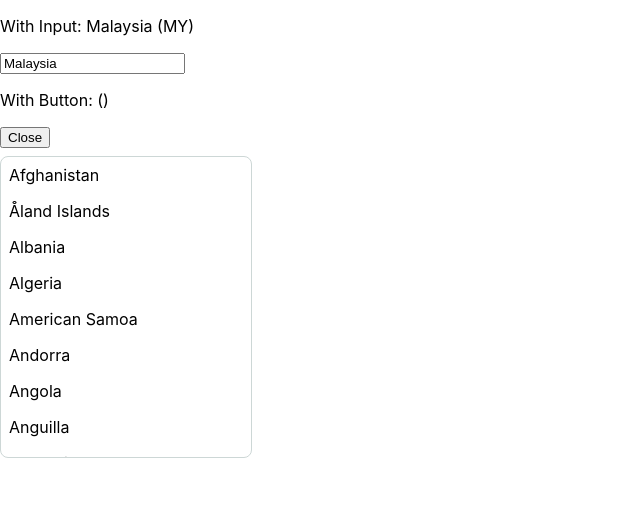
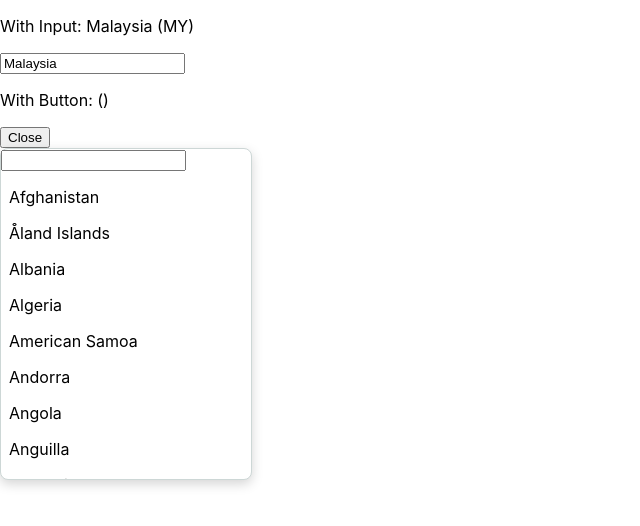
Before and after one commit to liyanalzm/dropdown-filter, a React (Create React App) app: page / in a window 1280 px wide. Both pictures are taken after a click on the button "Open". Shown: the top 526 px of the page, without its empty margins (0-640 px from the left). Built offline with nearby package versions, Linux system fonts and the light colour scheme.

Commit message:
Add filter input to withPopout

```diff
--- a/src/components/dropdown/Input.jsx
+++ b/src/components/dropdown/Input.jsx
@@ -1,30 +1,36 @@
-import React, { useState } from "react";
+import React, { useState, useEffect } from "react";
 import { useContext } from "react";
 import { DropdownAPI } from ".";
 
 import '../../styles/dropdown/withInput.scss';
 
-const Input = ({ onInputFocus, onInputChange, onInputBlur }) => {
+const Input =  React.forwardRef(({ onInputClick, onInputChange, onInputBlur }, ref) => {
   const { placeholder, value: selectedOption } = useContext(DropdownAPI)
   const [inputValue, setInputValue] = useState(selectedOption.label)
+  const [placeholderValue, setPlaceholderValue] = useState(selectedOption.label || placeholder)
+
+  useEffect(() => {
+    setInputValue(selectedOption.label)
+  }, [selectedOption])
 
   const handleInputChange = (e) => {
     setInputValue(e.target.value)
     onInputChange && onInputChange(e.target.value)
   }
 
-  const handleInputFocus = () => {
-    onInputFocus && onInputFocus()
+  const handleInputClick = () => {
+    setInputValue('')
+    setPlaceholderValue(selectedOption.label)
+    onInputClick && onInputClick()
   }
-
 
   const handleInputBlur = () => {
     onInputBlur && onInputBlur()
   }
 
   return (
-    <input type="text" value={inputValue} placeholder={placeholder} onChange={handleInputChange} onFocus={handleInputFocus} onBlur={handleInputBlur} />
+    <input type="text" ref={ref} value={inputValue} placeholder={placeholderValue} onChange={handleInputChange} onClick={handleInputClick} onBlur={handleInputBlur}  />
   );
-};
+});
 
 export default Input;
--- a/src/components/dropdown/WithPopout.jsx
+++ b/src/components/dropdown/WithPopout.jsx
@@ -1,15 +1,30 @@
 import React, { useContext, useState } from "react";
-import List from "./list";
+import List from "./List";
 import { DropdownAPI } from ".";
 import WithClickOutside from "../../utils/onClickOutside";
+import Input from "./Input";
+import '../../styles/dropdown/withPopout.scss';
+import { filterList } from "../../utils/filter";
 
 const WithPopout = () => {
-  const { items } = useContext(DropdownAPI);
+  const { items, onOptionSelected, matchFromStart } = useContext(DropdownAPI);
   const [isOpen, setIsOpen] = useState(false);
+  const [list, setList] = useState(items)
 
   const onButtonClicked = () => {
     setIsOpen(!isOpen);
   };
+
+  const handleOptionSelected = ({ value, label }) => {
+    setIsOpen(false)
+    handleInputChange('')
+    onOptionSelected && onOptionSelected({ value, label });
+  };
+
+
+  const handleInputChange = (value) => {
+    setList(filterList(value, items, matchFromStart))
+  }
 
   // This structure is needed for HOC access
   WithPopout.onClickOutside = () => {
@@ -17,9 +32,14 @@ const WithPopout = () => {
   }
 
   return (
-    <div>
+    <div className="with-popout">
       <button onClick={onButtonClicked}>{!isOpen ? "Open" : "Close"}</button>
-      {isOpen && <List list={items} />}
+      {isOpen && (
+        <div className="popout">
+          <Input onInputChange={handleInputChange} />
+          <List list={list} isOpen={isOpen} handleOptionSelected={handleOptionSelected} inset />
+        </div>
+      )}
     </div>
   )
 };
--- a/src/components/dropdown/WithtInput.jsx
+++ b/src/components/dropdown/WithtInput.jsx
@@ -1,14 +1,16 @@
-import React, { useState } from "react";
+import React, { useState, useRef } from "react";
 import { useContext } from "react";
 import { DropdownAPI } from ".";
-import List from "./list";
+import List from "./List";
 
 import '../../styles/dropdown/withInput.scss';
 import Input from "./Input";
 import WithClickOutside from "../../utils/onClickOutside";
+import { filterList } from "../../utils/filter";
 
 const WithInput = () => {
-  const { items, openOnFocus, matchFromStart } = useContext(DropdownAPI)
+  const inputRef = useRef()
+  const { items, openOnFocus, matchFromStart, onOptionSelected } = useContext(DropdownAPI)
   const [isOpen, setIsOpen] = useState(false)
   const [list, setList] = useState(items)
 
@@ -19,29 +21,24 @@ const WithInput = () => {
   }
 
   const handleInputChange = (value) => {
-    setIsOpen(true)
-    filterList(value)
+    setList(filterList(value, items, matchFromStart))
   }
 
-  const handleFocus = () => {
+  const handleClick = () => {
     openOnFocus && setIsOpen(true)
   }
 
-  const filterList = (value) => {
-    const filteredItems = items.filter(item => {
-      return matchFromStart ? item.label.toLowerCase().startsWith(value.toLowerCase()) : item.label.toLowerCase().indexOf(value.toLowerCase()) >= 0
-    })
-
-    setList(filteredItems)
-  }
+  const handleOptionSelected = ({ value, label }) => {
+    setIsOpen(false)
+    handleInputChange('')
+    onOptionSelected && onOptionSelected({ value, label });
+  };
 
   return (
-    <label className="with-input">
-      <Input onInputFocus={handleFocus} onInputChange={handleInputChange} />
-      {isOpen && (
-        <List list={list} />
-      )}
-    </label>
+    <div className="with-input">
+      <Input onInputClick={handleClick} onInputChange={handleInputChange} ref={inputRef} />
+      <List list={list} isOpen={isOpen} handleOptionSelected={handleOptionSelected} />
+    </div>
   );
 };
 
--- a/src/components/dropdown/list.jsx
+++ b/src/components/dropdown/list.jsx
@@ -4,23 +4,28 @@ import "../../styles/dropdown/list.scss";
 import { useContext } from "react";
 import { DropdownAPI } from ".";
 
-const List = ({ list }) => {
-  const { inset, value: selectedOption, onOptionSelected } = useContext(DropdownAPI);
-  return (
-    <div className={`list ${inset ? 'list-inset' : ''}`} id="list">
+const List = ({ list, isOpen, handleOptionSelected, inset }) => {
+  const { value: selectedOption } = useContext(
+    DropdownAPI
+  );
+
+  return isOpen ? (
+    <div className={`list ${!inset ? "popout" : ""}`} id="list">
       {list.map(({ value, label }) => (
         <div
           className={`list__item ${
-            selectedOption && selectedOption.value === value ? "list__item-active" : ""
+            selectedOption && selectedOption.value === value
+              ? "list__item-active"
+              : ""
           }`}
-          onClick={() => onOptionSelected && onOptionSelected({ value, label })}
+          onClick={() => handleOptionSelected({ value, label })}
           key={value}
         >
           {label}
         </div>
       ))}
     </div>
-  );
+  ) : null;
 };
 
 export default List;
--- /dev/null
+++ b/src/styles/common.scss
@@ -0,0 +1,8 @@
+.popout {
+  position: absolute;
+  background: #fff;
+  border: 1px solid #cdd7d6;
+  border-radius: 8px;
+  z-index: 10;
+  box-shadow: rgba(0, 0, 0, 0.17) 0px 4px 12px;
+}
--- a/src/styles/dropdown/list.scss
+++ b/src/styles/dropdown/list.scss
@@ -1,11 +1,11 @@
+@import '../common.scss';
+
 .list {
   text-align: left;
   width: 250px;
   max-height: 300px;
   overflow-x: hidden;
   overflow-y: visible;
-  border: 1px solid #cdd7d6;
-  border-radius: 8px;
   margin-top: 8px;
 
   &__item {
@@ -23,9 +23,4 @@
       pointer-events: none;
     }
   }
-
-  &-inset {
-    border-radius: 0;
-    border: none;
-  }
 }
--- /dev/null
+++ b/src/styles/dropdown/withPopout.scss
@@ -0,0 +1,4 @@
+@import '../common.scss';
+
+.with-popout {
+}
--- /dev/null
+++ b/src/utils/filter.js
@@ -0,0 +1,7 @@
+export const filterList = (value, list, matchFromStart) => {
+  const filteredItems = list.filter(item => {
+    return matchFromStart ? item.label.toLowerCase().startsWith(value.toLowerCase()) : item.label.toLowerCase().indexOf(value.toLowerCase()) >= 0
+  })
+
+  return filteredItems
+}
```
